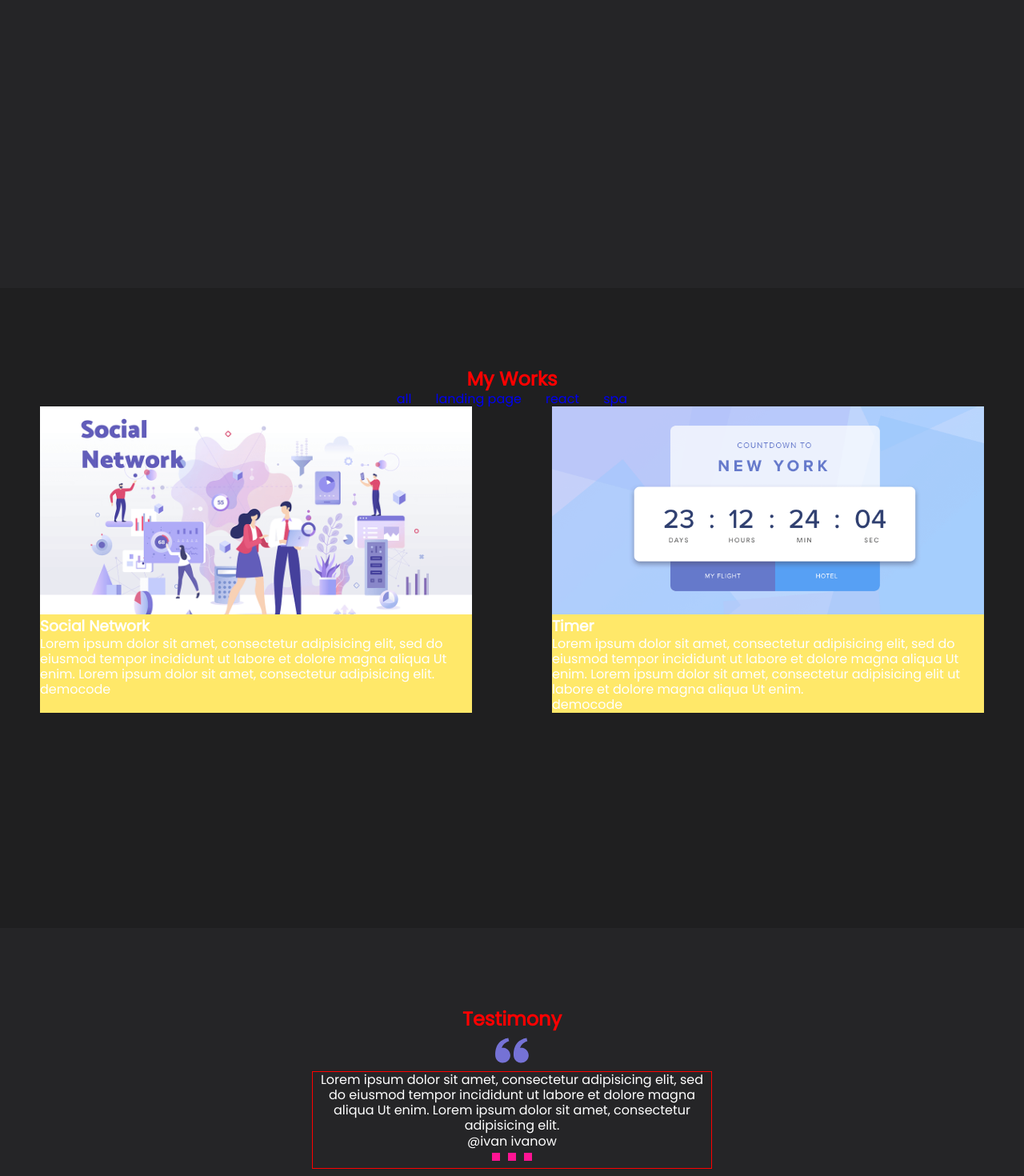
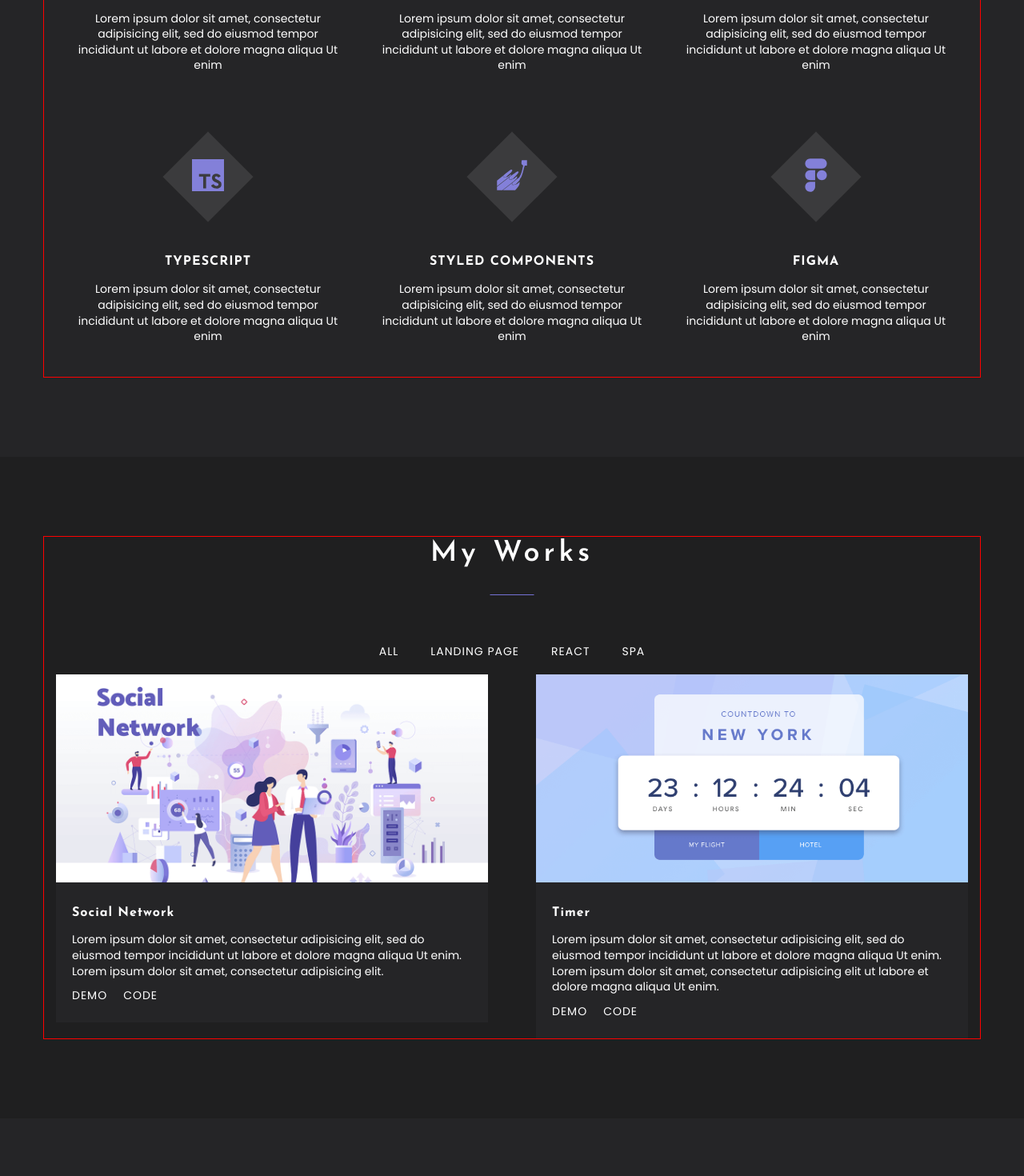
Before and after one commit to vasilyocheck/portfolio-start, a React app: page / in a window 1280 px wide. Shown: the part 1240-2710 px from the top of the page at 80% size. Built offline with nearby package versions, Linux system fonts and the light colour scheme.

Commit message:
add styles to works section

```diff
--- a/src/components/Button.tsx
+++ b/src/components/Button.tsx
@@ -1,5 +1,34 @@
 import styled from "styled-components";
+import {theme} from "../styles/Theme";
 
 export const Button = styled.button`
+  font-size: 0.875rem;
+  font-weight: 400;
+  letter-spacing: 1px;
+  text-transform: uppercase;
+  width: 170px;
+  height: 32px;
+  z-index: 0;
 
+  position: relative;
+
+  &:hover {
+    &::before {
+      width: 100%;
+      height: 100%;
+    }
+  }
+
+  &::before {
+    content: '';
+    position: absolute;
+    display: inline-block;
+    height: 10px;
+    width: 50%;
+    background-color: ${theme.colors.accent};
+    bottom: 0;
+    left: 50%;
+    transform: translateX(-50%);
+    z-index: -1;
+  }
 `;
--- a/src/components/Container.tsx
+++ b/src/components/Container.tsx
@@ -6,5 +6,5 @@
   height: 100%;
   padding: 0 15px;
   margin: 0 auto;
-  border: 1px solid red;
+  outline: 1px solid red;
 `;
--- /dev/null
+++ b/src/components/Link.tsx
@@ -0,0 +1,32 @@
+import styled from "styled-components";
+import {theme} from "../styles/Theme";
+
+export const Link = styled.a`
+  font-size: 0.875rem;
+  font-weight: 400;
+  letter-spacing: 0.0625rem;
+  text-transform: uppercase;
+  padding: 10px;
+
+  position: relative;
+  z-index: 0;
+
+  &:hover {
+    &::before {
+      height: 10px;
+    }
+  }
+
+  &::before {
+    content: '';
+    display: inline-block;
+    background-color: ${theme.colors.accent};
+    height: 0;
+    z-index: -1;
+
+    position: absolute;
+    bottom: 5px;
+    left: 0;
+    right: 0;
+  }
+`;
--- a/src/components/SectionTitle.tsx
+++ b/src/components/SectionTitle.tsx
@@ -1,6 +1,26 @@
 import styled from "styled-components";
+import {theme} from "../styles/Theme";
 
 export const SectionTitle = styled.h2`
-  color:red;
   text-align: center;
+  font-family: 'Josefin Sans', sans-serif;
+  font-size: 2.25rem;
+  font-weight: 600;
+  letter-spacing: 5px;
+  margin-bottom: 90px;
+
+  position: relative;
+
+  &::before {
+    content: '';
+    display: inline-block;
+    width: 3.4375rem;
+    height: 0.0625rem;
+    background-color: ${theme.colors.accent};
+
+    position: absolute;
+    left: 50%;
+    bottom: -30px;
+    transform: translateX(-50%);
+  }
 `;
--- a/src/components/menu/Menu.tsx
+++ /dev/null
@@ -1,20 +0,0 @@
-import React from 'react';
-import styled from "styled-components";
-
-export const Menu = (props: {menuItems: Array<string>}) => {
-    return (
-        <StyledMenu>
-            <ul>
-                {props.menuItems.map((item, index) => (<li key={index}><a href="#">{item}</a></li>))}
-            </ul>
-        </StyledMenu>
-    );
-};
-
-const StyledMenu = styled.nav`
-  ul {
-    display: flex;
-    gap: 30px;
-    justify-content: center;
-  }
-`;
--- a/src/layout/header/Header.tsx
+++ b/src/layout/header/Header.tsx
@@ -1,7 +1,7 @@
 import React from 'react';
 import styled from "styled-components";
 import {Logo} from "../../components/logo/Logo";
-import {Menu} from "../../components/menu/Menu";
+import {TabMenu} from "../sections/works/tabMenu/TabMenu";
 import {Container} from "../../components/Container";
 import {FlexWrapper} from "../../components/FlexWrapper";
 import {HeaderMenu} from "./headerMenu/HeaderMenu";
--- a/src/layout/sections/skills/Skills.tsx
+++ b/src/layout/sections/skills/Skills.tsx
@@ -3,10 +3,12 @@
 import {FlexWrapper} from "../../../components/FlexWrapper";
 import {SectionTitle} from "../../../components/SectionTitle";
 import {Skill} from "./skill/Skill";
+import {Container} from "../../../components/Container";
 
 export const Skills = () => {
     return (
         <StyledSkills>
+            <Container>
                 <SectionTitle>My Skills</SectionTitle>
                 <FlexWrapper wrap={'wrap'} justify={'space-between'}>
                     <Skill iconId={'code'}
@@ -28,11 +30,11 @@
                            title={'figma'}
                            description={'Lorem ipsum dolor sit amet, consectetur adipisicing elit, sed do eiusmod tempor incididunt ut labore et dolore magna aliqua Ut enim'}/>
                 </FlexWrapper>
+            </Container>
         </StyledSkills>
     );
 };
 
 const StyledSkills = styled.section`
-  background-color: pink;
-  min-height: 100vh;
+
 `;
--- a/src/layout/sections/skills/skill/Skill.tsx
+++ b/src/layout/sections/skills/skill/Skill.tsx
@@ -1,6 +1,8 @@
 import React from 'react';
 import {Icon} from "../../../../components/icon/Icon";
 import styled from "styled-components";
+import {FlexWrapper} from "../../../../components/FlexWrapper";
+import {theme} from "../../../../styles/Theme";
 
 type SkillPropsType = {
     iconId: string,
@@ -11,21 +13,46 @@
 export const Skill = (props: SkillPropsType) => {
     return (
         <StyledSkill>
-            <Icon iconId={props.iconId} />
-            <SkillTitle>{props.title}</SkillTitle>
-            <SkillText>{props.description}</SkillText>
+            <FlexWrapper direction={'column'} align={'center'}>
+                <IconWrapper>
+                    <Icon iconId={props.iconId} />
+                </IconWrapper>
+                <SkillTitle>{props.title}</SkillTitle>
+                <SkillText>{props.description}</SkillText>
+            </FlexWrapper>
         </StyledSkill>
     );
 };
 
 const StyledSkill = styled.div`
-  width: 33%;
-  background-color: rgba(255, 255, 255, 0.65);
+  width: 380px;
+  padding: 62px 20px 40px;
+
 `;
 
 const SkillTitle = styled.h3`
-
+  margin: 70px 0 15px;
+  text-transform: uppercase;
 `;
 
 const SkillText = styled.p`
+    text-align: center;
 `;
+
+const IconWrapper = styled.div`
+  position: relative;
+
+  &::before {
+    content: '';
+    display: inline-block;
+    width: 80px;
+    height: 80px;
+    background: rgba(255, 255, 255, 0.10);
+    transform: rotate(45deg) translate(-50%,-50%);
+
+    position: absolute;
+    left: 50%;
+    top: 50%;
+    transform-origin: top left;
+  }
+`;
--- a/src/layout/sections/works/Works.tsx
+++ b/src/layout/sections/works/Works.tsx
@@ -1,19 +1,21 @@
 import React from 'react';
 import styled from "styled-components";
 import {SectionTitle} from "../../../components/SectionTitle";
-import {Menu} from "../../../components/menu/Menu";
+import {TabMenu} from "./tabMenu/TabMenu";
 import {Work} from "./work/Work";
 import socialImg from '../../../assets/images/soc_networks.webp';
 import timerImg from '../../../assets/images/countdown.webp'
 import {FlexWrapper} from "../../../components/FlexWrapper";
+import {Container} from "../../../components/Container";
 
 const worksItems = ['all', 'landing page', 'react', 'spa'];
 export const Works = () => {
     return (
         <StyledWorks>
+            <Container>
                 <SectionTitle>My Works</SectionTitle>
-            <Menu menuItems={worksItems} />
-            <FlexWrapper justify={'space-around'}>
+                <TabMenu menuItems={worksItems} />
+                <FlexWrapper justify={'space-between'} align={'flex-start'}>
                     <Work imgSrc={socialImg}
                           title={'Social Network'}
                           text={'Lorem ipsum dolor sit amet, consectetur adipisicing elit, sed do eiusmod tempor incididunt ut labore et dolore magna aliqua Ut enim. Lorem ipsum dolor sit amet, consectetur adipisicing elit.'} />
@@ -21,11 +23,11 @@
                           title={'Timer'}
                           text={'Lorem ipsum dolor sit amet, consectetur adipisicing elit, sed do eiusmod tempor incididunt ut labore et dolore magna aliqua Ut enim. Lorem ipsum dolor sit amet, consectetur adipisicing elit  ut labore et dolore magna aliqua Ut enim.'} />
                 </FlexWrapper>
+            </Container>
         </StyledWorks>
     );
 };
 
 const StyledWorks = styled.section`
-  min-height: 100vh;
-  background-color: rgba(153, 173, 239, 0.64);
+
 `;
--- /dev/null
+++ b/src/layout/sections/works/tabMenu/TabMenu.tsx
@@ -0,0 +1,26 @@
+import React from 'react';
+import styled from "styled-components";
+import {Link} from "../../../../components/Link";
+
+export const TabMenu = (props: {menuItems: Array<string>}) => {
+    return (
+        <StyledTabMenu>
+            <ul>
+                {props.menuItems.map((item, index) => (<ListItem key={index}><Link href="#">{item}</Link></ListItem>))}
+            </ul>
+        </StyledTabMenu>
+    );
+};
+
+const StyledTabMenu = styled.nav`
+  ul {
+    display: flex;
+    gap: 20px;
+    justify-content: center;
+    margin-bottom: 20px;
+  }
+`;
+
+const ListItem = styled.li`
+
+`;
--- a/src/layout/sections/works/work/Work.tsx
+++ b/src/layout/sections/works/work/Work.tsx
@@ -1,6 +1,8 @@
 import React from 'react';
 import styled from "styled-components";
-import {text} from "stream/consumers";
+import {Link} from "../../../../components/Link";
+import {theme} from "../../../../styles/Theme";
+import {Button} from "../../../../components/Button";
 
 type WorkPropsType = {
     imgSrc: string,
@@ -11,19 +13,64 @@
 export const Work = (props: WorkPropsType) => {
     return (
         <StyledWork>
-            <Img src={props.imgSrc} alt={''}/>
-            <Title>{props.title}</Title>
-            <Text>{props.text}</Text>
-            <Link>demo</Link>
-            <Link>code</Link>
+            <ImageWrapper>
+                <Img src={props.imgSrc} alt={''}/>
+                <Button>view project</Button>
+            </ImageWrapper>
+            <Description>
+                <Title>{props.title}</Title>
+                <Text>{props.text}</Text>
+                <Link>demo</Link>
+                <Link>code</Link>
+            </Description>
+
         </StyledWork>
     );
 };
 
 const StyledWork = styled.div`
-  background-color: #ffe869;
+  background-color: ${theme.colors.secondaryBg};
   max-width: 540px;
   width: 100%;
+  ${Link} {
+    padding: 10px 0;
+    & + ${Link} {
+      margin-left: 20px;
+    }
+  }
+`;
+
+const ImageWrapper = styled.div`
+  position: relative;
+
+  &:hover {
+    &::before {
+      content: '';
+      position: absolute;
+      top: 0;
+      right: 0;
+      bottom: 0;
+      left: 0;
+      background: rgba(0, 0, 0, 0.30);
+      backdrop-filter: blur(4px);
+    }
+    ${Button}{
+      opacity: 1;
+    }
+  }
+
+  ${Button} {
+    opacity: 0;
+    position: absolute;
+    left: 50%;
+    top: 50%;
+    transform: translate(-50%, -50%);
+
+    &::before {
+      width: 100%;
+      height: 100%;
+    }
+  }
 `;
 
 const Img = styled.img`
@@ -37,9 +84,9 @@
 `;
 
 const Text = styled.p`
-
+  margin: 14px 0 10px;
 `;
 
-const Link = styled.a`
-
+const Description = styled.div`
+  padding: 25px 20px;
 `;
--- a/src/styles/Global.styled.tsx
+++ b/src/styles/Global.styled.tsx
@@ -23,6 +23,7 @@
 
   a {
     text-decoration: none;
+    color: ${theme.colors.font};
   }
 
   ul {
@@ -32,6 +33,8 @@
   button {
     background: unset;
     border: 0;
+    cursor: pointer;
+    color: ${theme.colors.font};
   }
 
   section {
@@ -46,4 +49,17 @@
     background-color: ${theme.colors.secondaryBg};
   }
 
+  h3 {
+    font-family: 'Josefin Sans', sans-serif;
+    font-size: 1rem;
+    font-weight: 700;
+    letter-spacing: 1px;
+  }
+
+  p {
+    font-size: 0.875rem;
+    font-weight: 400;
+    line-height: 1.4;
+  }
+
 `;
```
Lines whose indentation alone changed are shown as unchanged.
